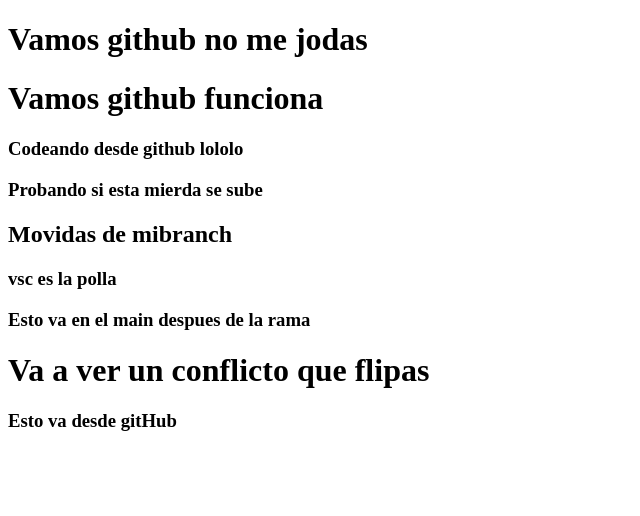
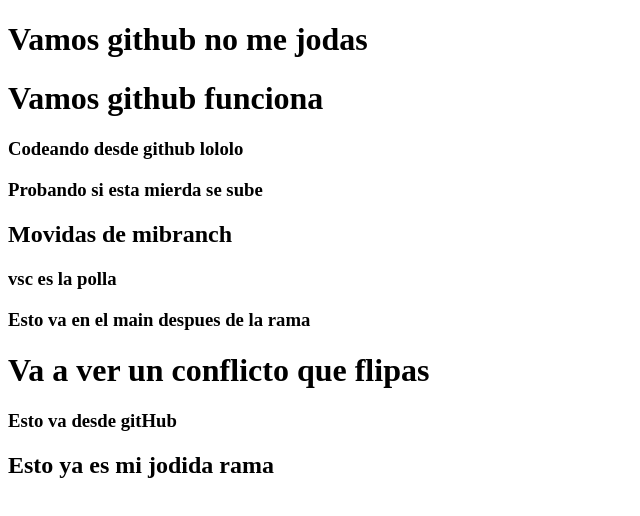
Before and after one commit to Saltimbanky13/segundointento, a plain HTML site: page index.html in a window 1280 px wide. Shown: the whole page, without its empty margins (0-640 px from the left). Drawn offline with Linux system fonts and the light colour scheme.

Commit message:
commit de la rama jodida

```diff
--- a/index.html
+++ b/index.html
@@ -20,6 +20,7 @@
     <h3>Esto va en el main despues de la rama</h3>
     <h1>Va a ver un conflicto que flipas</h1>
     <h3>Esto va desde gitHub </h3>
+    <h2>Esto ya es mi jodida rama</h2>
 </body>
 
 </html>
```
